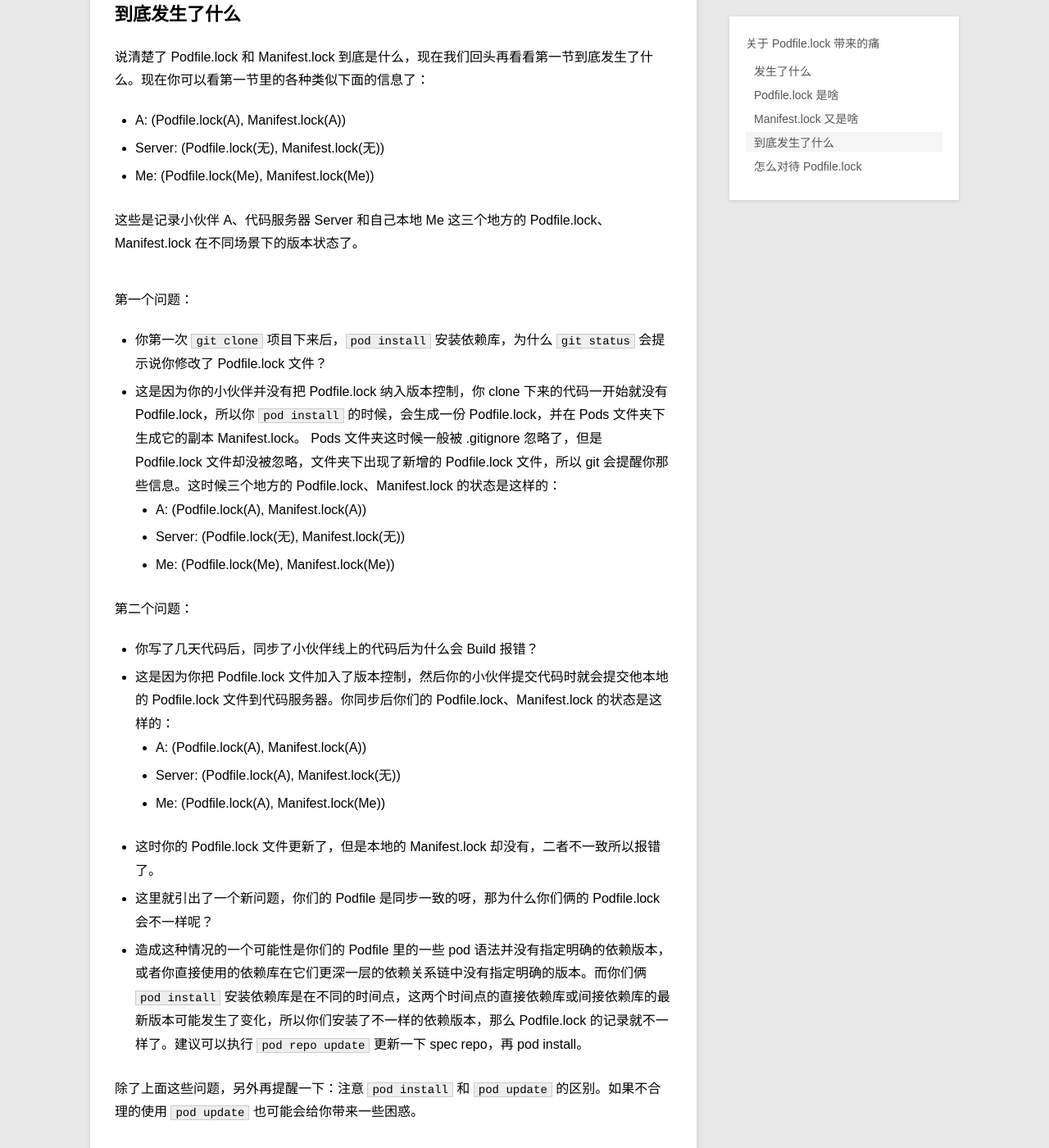
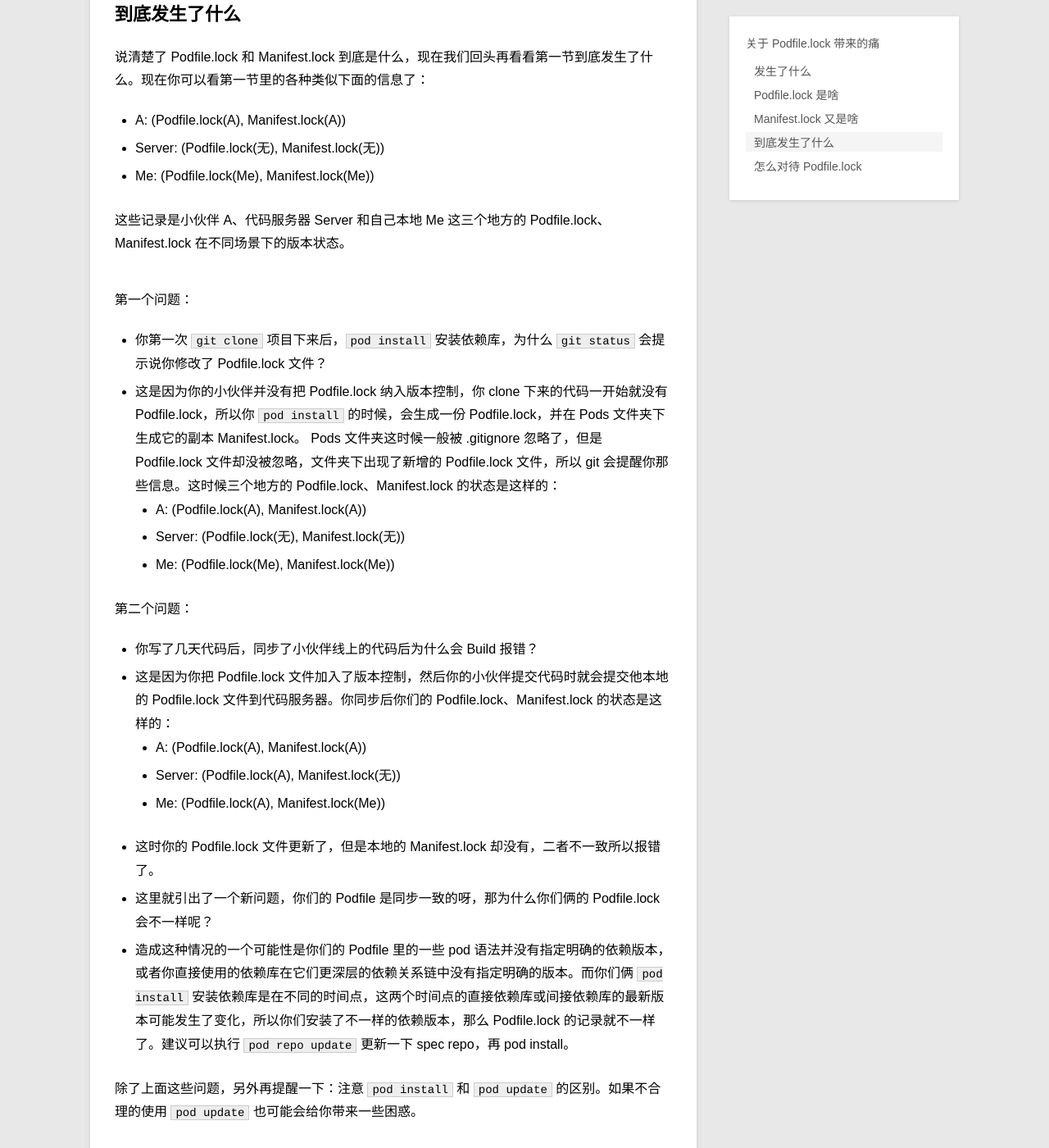
Before and after one commit to samirchen/samirchen.github.io, a Jekyll site: the page built from _posts/blog/2015-07-28-about-podfile-lock.md, in a window 1280 px wide and 1400 px high, scrolled down 3697 px. Shown: the whole window at 82% size. Built offline with Jekyll 4.4.1, drawn with Linux system fonts in a browser that asks for light colours; Markdown is read by kramdown in place of the engine named in the settings.

Commit message:
update blog

```diff
--- a/_posts/blog/2015-07-28-about-podfile-lock.md
+++ b/_posts/blog/2015-07-28-about-podfile-lock.md
@@ -110,7 +110,7 @@ Manifest.lock 是 Podfile.lock 的副本，每次只要生成 Podfile.lock 时
 - Server: (Podfile.lock(无), Manifest.lock(无))
 - Me: (Podfile.lock(Me), Manifest.lock(Me))
 
-这些是记录小伙伴 A、代码服务器 Server 和自己本地 Me 这三个地方的 Podfile.lock、Manifest.lock 在不同场景下的版本状态了。
+这些记录是小伙伴 A、代码服务器 Server 和自己本地 Me 这三个地方的 Podfile.lock、Manifest.lock 在不同场景下的版本状态。
 
 第一个问题：
 
@@ -130,7 +130,7 @@ Manifest.lock 是 Podfile.lock 的副本，每次只要生成 Podfile.lock 时
 	- Me: (Podfile.lock(A), Manifest.lock(Me))
 - 这时你的 Podfile.lock 文件更新了，但是本地的 Manifest.lock 却没有，二者不一致所以报错了。
 - 这里就引出了一个新问题，你们的 Podfile 是同步一致的呀，那为什么你们俩的 Podfile.lock 会不一样呢？
-- 造成这种情况的一个可能性是你们的 Podfile 里的一些 pod 语法并没有指定明确的依赖版本，或者你直接使用的依赖库在它们更深一层的依赖关系链中没有指定明确的版本。而你们俩 `pod install` 安装依赖库是在不同的时间点，这两个时间点的直接依赖库或间接依赖库的最新版本可能发生了变化，所以你们安装了不一样的依赖版本，那么 Podfile.lock 的记录就不一样了。建议可以执行 `pod repo update` 更新一下 spec repo，再 pod install。
+- 造成这种情况的一个可能性是你们的 Podfile 里的一些 pod 语法并没有指定明确的依赖版本，或者你直接使用的依赖库在它们更深层的依赖关系链中没有指定明确的版本。而你们俩 `pod install` 安装依赖库是在不同的时间点，这两个时间点的直接依赖库或间接依赖库的最新版本可能发生了变化，所以你们安装了不一样的依赖版本，那么 Podfile.lock 的记录就不一样了。建议可以执行 `pod repo update` 更新一下 spec repo，再 pod install。
 
 除了上面这些问题，另外再提醒一下：注意 `pod install` 和 `pod update` 的区别。如果不合理的使用 `pod update` 也可能会给你带来一些困惑。
 
```
